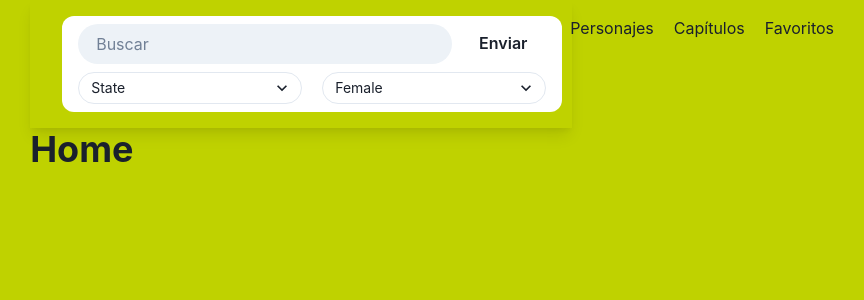
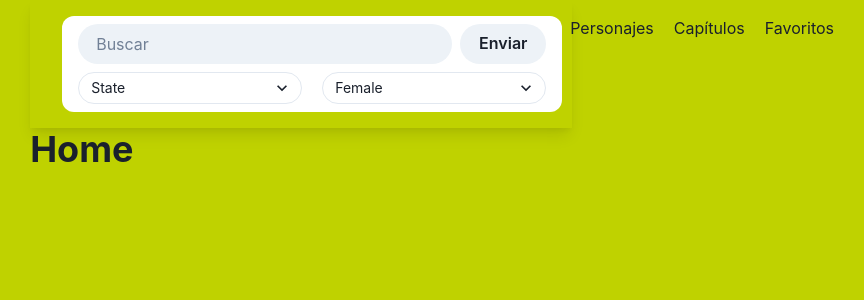
Before and after one commit to H4rasho/Rick-and-Morty-App, a Next.js app: page / in a window 1280 px wide. Shown: the top 300 px of the page, without its empty margins (339-1203 px from the left). Built offline with nearby package versions, Linux system fonts and the light colour scheme.

Commit message:
add  submit search  button

```diff
--- a/components/search/search.tsx
+++ b/components/search/search.tsx
@@ -40,7 +40,7 @@ export default function Search() {
               })
             }
           />
-          <Button rounded="full" px={6} bg="">
+          <Button rounded="full" px={6} type="submit">
             Enviar
           </Button>
         </HStack>
```
